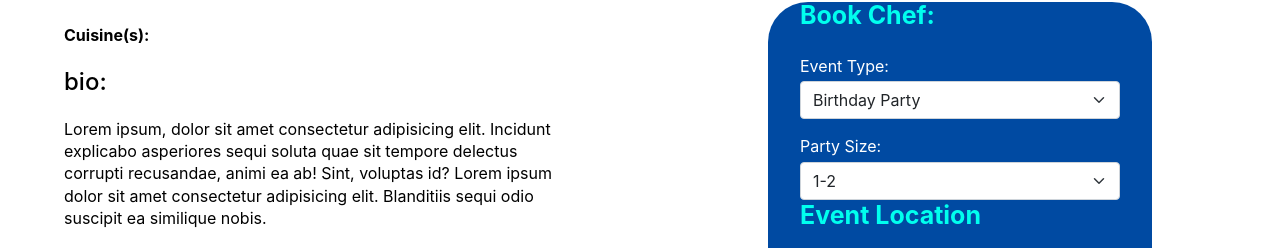
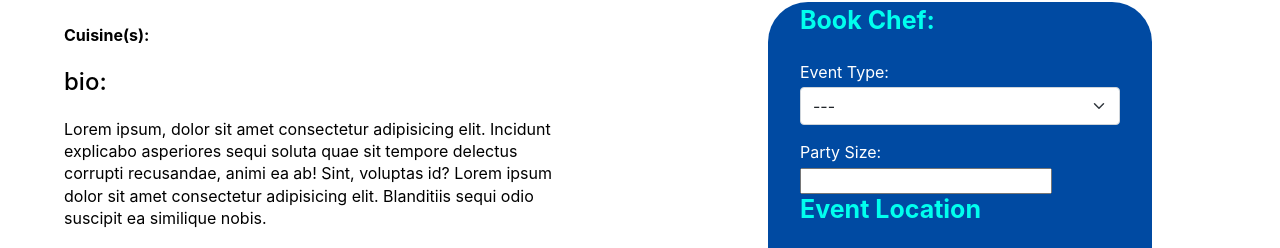
Before and after one commit to yashiazize/CapstoneProject, a React (Create React App) app in the folder front-end/: page /chefs/1 in a window 1280 px wide. Shown: the part 540-788 px from the top of the page. Built offline with nearby package versions, Linux system fonts and the light colour scheme; no server answers.

Commit message:
edit the booking form

```diff
--- a/front-end/src/Components/BookingForm.js
+++ b/front-end/src/Components/BookingForm.js
@@ -34,9 +34,11 @@ const BookingForm = ({ chef }) => {
 			const chefRequest = {
 				chef_id: chef_id,
 				user_id: currentUser.uid,
+				chef: `chef.first_name chef.last_name`,
 				...newRequest,
 			};
 			let res = await axios.post(`${API}/bookings`, chefRequest);
+			console.log("CHEFR", res.data.payload);
 			return res;
 		} catch (err) {
 			return "error";
@@ -50,7 +52,7 @@ const BookingForm = ({ chef }) => {
 		if (res.data.payload.success === true) {
 			history.push(`/users/${currentUser.uid}/bookings`);
 		} else {
-			console.log(res);
+			return res;
 		}
 	};
 
@@ -58,7 +60,6 @@ const BookingForm = ({ chef }) => {
 		<div>
 			<form onSubmit={handleSubmit} className="booking-container">
 				<h1 className="booking-heading">
-					{" "}
 					Book Chef: {chef.first_name} {chef.last_name}
 				</h1>
 				<div>
@@ -68,14 +69,28 @@ const BookingForm = ({ chef }) => {
 						className="form-select"
 						aria-label="Default select example"
 					>
+						<option type="text" value={"---"} default>
+							---
+						</option>
+						<option type="text" value={"Other"}>
+							Special Occasion
+						</option>
+						<option type="text" value={"Corporate Function"}>
+							Corporate Event
+						</option>
 						<option type="text" value={"Birthday Party"}>
 							Birthday Party
 						</option>
-						<option type="text" value={"Corporate Function"}>
-							Corporate Function
-						</option>
+
 						<option type="text" value={"Dinner Party"}>
 							Dinner Party
+						</option>
+						<option type="text" value={"Other"}>
+							Meal Prep
+						</option>
+
+						<option type="text" value={"Other"}>
+							Brunch
 						</option>
 						<option type="text" value={"Other"}>
 							Other
@@ -85,28 +100,12 @@ const BookingForm = ({ chef }) => {
 
 				<div>
 					<label className="mb-1 mt-3">Party Size:</label>
-					<select
+					<input
 						onChange={handleChange("party_size")}
-						defaultValue=""
-						className="form-select"
-						aria-label="Default select example"
-					>
-						<option type="text" value={"1-2"}>
-							1-2
-						</option>
-						<option type="text" value={"3-4"}>
-							3-4
-						</option>
-						<option type="text" value={"4-10"}>
-							4-10
-						</option>
-						<option type="text" value={"10-20"}>
-							10-20
-						</option>
-						<option type="text" value={"20+"}>
-							20+
-						</option>
-					</select>
+						type="number"
+						name="party_size"
+						id="party_size"
+					/>
 				</div>
 
 				<h6 className="booking-heading">Event Location</h6>
@@ -152,8 +151,11 @@ const BookingForm = ({ chef }) => {
 							value={request.state}
 							type="text"
 							name="state"
+							maxlength="2"
+							pattern="[A-Za-z]{2}"
 							className="form-control"
 							onChange={handleChange("state")}
+							placeholder="NY"
 							required
 						/>
 						<label htmlFor="floatingInput">State</label>
@@ -164,6 +166,9 @@ const BookingForm = ({ chef }) => {
 							value={request.zip_code}
 							type="text"
 							name="zip_code"
+							maxlength="5"
+							pattern="[0-9]{5}"
+							placeholder="Zip code"
 							className="form-control"
 							onChange={handleChange("zip_code")}
 							required
```
